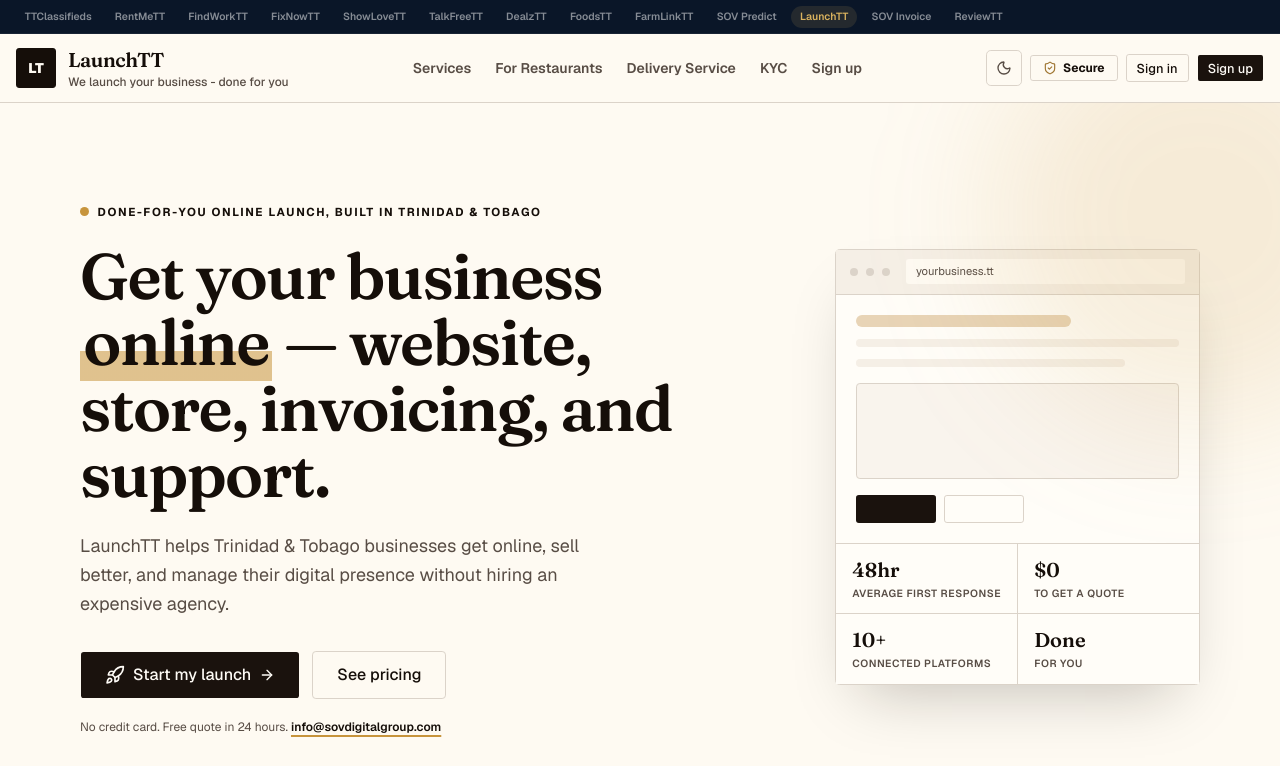
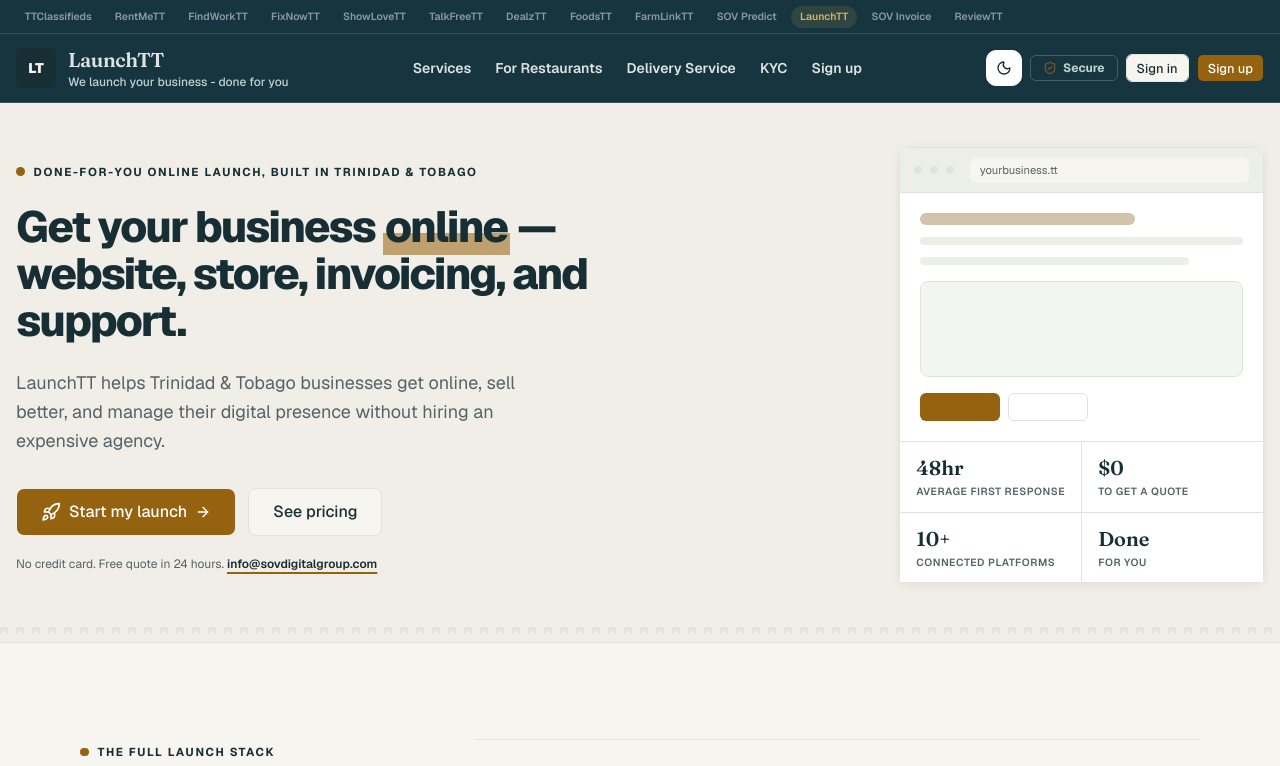
Before and after one commit to shanethabossS/ttMerchant, a Next.js app: page / in a window 1280 px wide. Shown: the top 766 px of the page. Built offline with nearby package versions, Linux system fonts and the light colour scheme; no server answers.

Commit message:
Unify global styling with Shop868 design

```diff
--- a/src/app/globals.css
+++ b/src/app/globals.css
@@ -367,3 +367,224 @@
   box-shadow: 0 0 0 3px color-mix(in oklab, var(--ring) 20%, transparent);
 }
 select.input { appearance: none; padding-right: 2.4rem; background-image: linear-gradient(45deg, transparent 50%, currentColor 50%), linear-gradient(135deg, currentColor 50%, transparent 50%); background-position: calc(100% - 18px) 50%, calc(100% - 13px) 50%; background-size: 5px 5px; background-repeat: no-repeat; }
+
+:root {
+  --sov-page: #f7f5ef;
+  --sov-nav: #17353e;
+  --sov-ink: #172e35;
+  --sov-muted: #536367;
+  --sov-border: #e0e4df;
+  --sov-card: #ffffff;
+  --sov-accent: #95620f;
+  --sov-hero: #f0eee6;
+  --sov-radius-card: 10px;
+  --sov-radius-hero: 16px;
+  --sov-content-width: 1444px;
+  --background: var(--sov-page);
+  --foreground: var(--sov-ink);
+  --card: var(--sov-card);
+  --card-foreground: var(--sov-ink);
+  --popover: var(--sov-card);
+  --popover-foreground: var(--sov-ink);
+  --primary: var(--sov-accent);
+  --primary-foreground: #ffffff;
+  --secondary: #e9ece6;
+  --secondary-foreground: var(--sov-ink);
+  --muted: #eceee8;
+  --muted-foreground: var(--sov-muted);
+  --accent: var(--sov-accent);
+  --accent-foreground: #ffffff;
+  --border: var(--sov-border);
+  --input: var(--sov-border);
+  --ring: var(--sov-accent);
+  --sidebar: var(--sov-card);
+  --sidebar-foreground: var(--sov-ink);
+  --sidebar-primary: var(--sov-accent);
+  --sidebar-primary-foreground: #ffffff;
+  --sidebar-accent: var(--sov-hero);
+  --sidebar-accent-foreground: var(--sov-ink);
+  --sidebar-border: var(--sov-border);
+  --sidebar-ring: var(--sov-accent);
+  --radius: 0.625rem;
+}
+
+.dark {
+  --sov-page: #102128;
+  --sov-nav: #102128;
+  --sov-ink: #eff5f2;
+  --sov-muted: #b2c2bf;
+  --sov-border: #36505a;
+  --sov-card: #182e36;
+  --sov-accent: #c9963d;
+  --sov-hero: #182e36;
+  --background: var(--sov-page);
+  --foreground: var(--sov-ink);
+  --card: var(--sov-card);
+  --card-foreground: var(--sov-ink);
+  --popover: var(--sov-card);
+  --popover-foreground: var(--sov-ink);
+  --primary: var(--sov-accent);
+  --primary-foreground: #172e35;
+  --secondary: #203943;
+  --secondary-foreground: var(--sov-ink);
+  --muted: #203943;
+  --muted-foreground: var(--sov-muted);
+  --accent: var(--sov-accent);
+  --accent-foreground: #172e35;
+  --border: var(--sov-border);
+  --input: var(--sov-border);
+  --ring: var(--sov-accent);
+  --sidebar: var(--sov-page);
+  --sidebar-foreground: var(--sov-ink);
+  --sidebar-primary: var(--sov-accent);
+  --sidebar-primary-foreground: #172e35;
+  --sidebar-accent: var(--sov-card);
+  --sidebar-accent-foreground: var(--sov-ink);
+  --sidebar-border: var(--sov-border);
+  --sidebar-ring: var(--sov-accent);
+}
+
+body {
+  background: var(--sov-page);
+  color: var(--sov-ink);
+}
+
+nav.sticky.top-0 {
+  background: var(--sov-nav);
+  border-color: rgba(255, 255, 255, 0.14);
+  color: #ffffff;
+  backdrop-filter: none;
+}
+
+nav.sticky.top-0 .container a {
+  color: rgba(255, 255, 255, 0.86);
+}
+
+nav.sticky.top-0 .container a:hover {
+  color: #ffffff;
+}
+
+nav.sticky.top-0 .size-9 {
+  background: #ffffff;
+  border-color: #ffffff;
+  color: #172e35;
+}
+
+nav.sticky.top-0 button.size-10 {
+  background: transparent;
+  border-color: rgba(255, 255, 255, 0.28);
+  color: #ffffff;
+}
+
+nav.sticky.top-0 button[data-slot="button"]:not(.bg-primary) {
+  color: #172e35;
+}
+
+nav.sticky.top-0 .container .min-w-0 span.text-muted-foreground {
+  color: #c0d3d3;
+}
+
+nav.sticky.top-0 div[class*="text-foreground"][class*="rounded-sm"][class*="border"] {
+  color: #c0d3d3;
+  border-color: rgba(255, 255, 255, 0.2);
+}
+
+.sov-network-bar {
+  background: var(--sov-nav);
+  border-color: rgba(255, 255, 255, 0.14);
+}
+
+.lt-card,
+.lt-browser,
+.lt-featured {
+  border-radius: var(--sov-radius-card);
+  box-shadow: 0 2px 8px rgba(23, 46, 53, 0.07);
+}
+
+.lt-card:hover {
+  transform: translateY(-1px);
+}
+
+.dark .lt-browser {
+  box-shadow: 0 6px 18px rgba(0, 0, 0, 0.16);
+}
+
+.dark .lt-featured {
+  box-shadow: none;
+}
+
+.dark .lt-hl {
+  background: linear-gradient(transparent 68%, color-mix(in oklab, var(--sov-accent) 34%, transparent) 68%);
+}
+
+.bg-primary:hover,
+.lt-btn-primary:hover {
+  background-color: color-mix(in srgb, var(--sov-accent) 82%, #172e35);
+}
+
+:root:not(.dark) .bg-primary,
+:root:not(.dark) .lt-btn-primary {
+  color: #ffffff;
+}
+
+.dark .bg-primary,
+.dark .lt-btn-primary {
+  color: #172e35;
+}
+
+.dark nav.sticky.top-0 .container .bg-primary {
+  color: #172e35;
+}
+
+main > div > section.relative.overflow-hidden.border-b.bg-background {
+  background: var(--sov-hero);
+}
+
+main > div > section.relative.overflow-hidden.border-b.bg-background > .pointer-events-none.absolute {
+  display: none;
+}
+
+main > div > section.relative.overflow-hidden.border-b.bg-background > .mx-auto {
+  max-width: var(--sov-content-width);
+  padding-block: 2.75rem;
+}
+
+main h1.lt-serif {
+  font-family: var(--font-geist-sans, system-ui, sans-serif);
+  font-size: clamp(34px, 3.4vw, 48px);
+  font-weight: 800;
+  line-height: 1.08;
+  letter-spacing: -0.045em;
+}
+
+.sov-network-bar a:focus-visible,
+nav.sticky.top-0 a:focus-visible,
+nav.sticky.top-0 button:focus-visible,
+.lt-card:focus-visible,
+.lt-btn-primary:focus-visible,
+button:focus-visible {
+  outline: 3px solid var(--sov-accent);
+  outline-offset: 3px;
+}
+
+@media (max-width: 640px) {
+  .container {
+    padding-inline: 15px;
+  }
+
+  main > div > section.relative.overflow-hidden.border-b.bg-background > .mx-auto {
+    padding-block: 2.25rem;
+  }
+}
+
+@media (prefers-reduced-motion: reduce) {
+  .lt-card,
+  .lt-reveal,
+  .lt-btn-primary,
+  nav.sticky.top-0,
+  .sov-network-chip,
+  button {
+    transition-duration: 0.01ms !important;
+    animation-duration: 0.01ms !important;
+  }
+}
```
